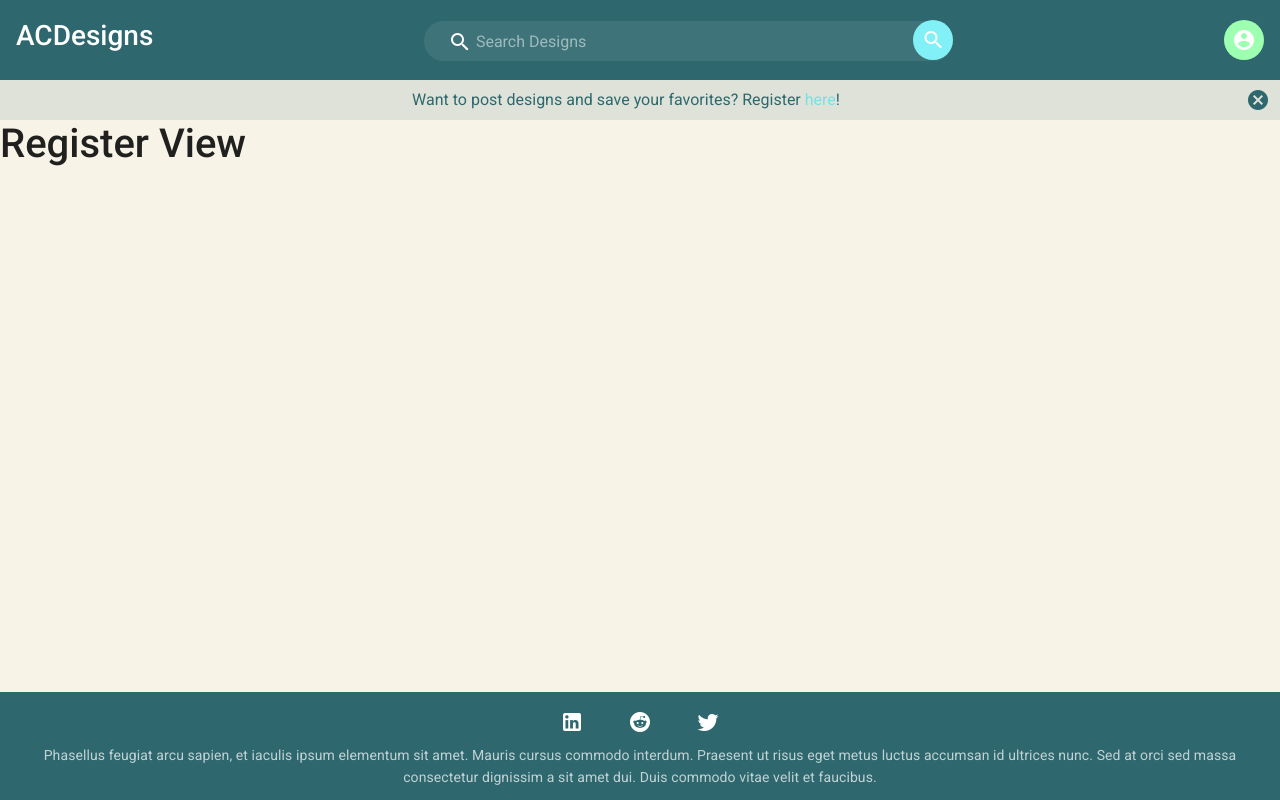
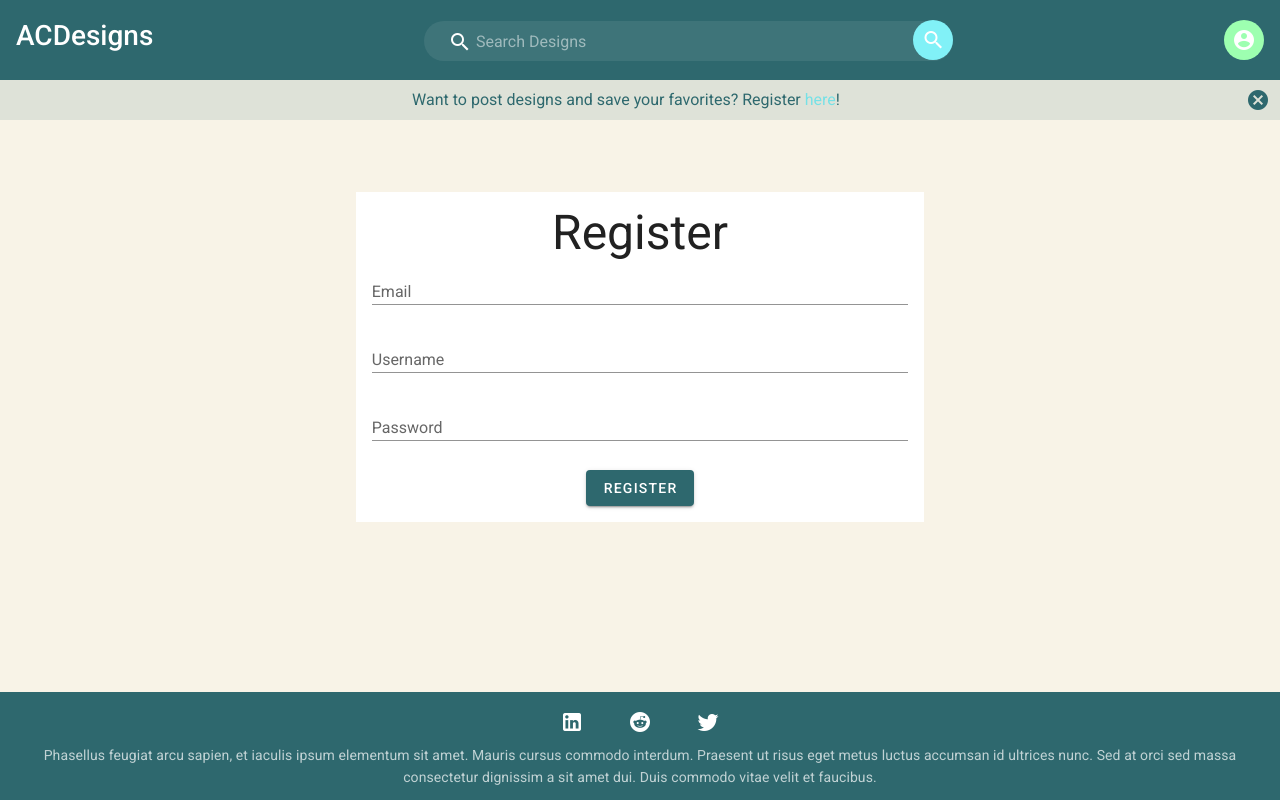
Before and after one commit to ShelbyKone/ACDesigns, a Vue app in the folder acdesigns/: page /register in a window 1280 px wide. Built offline with nearby package versions, Linux system fonts and the light colour scheme.

Commit message:
ui changes

```diff
--- a/acdesigns/src/components/Navbar.vue
+++ b/acdesigns/src/components/Navbar.vue
@@ -55,6 +55,11 @@
             </v-btn>
           </v-list-item>
           <v-list-item v-if="$store.state.isLoggedIn">
+            <v-btn to="/register" text block>
+              <span>Register</span>
+            </v-btn>
+          </v-list-item>
+          <v-list-item v-if="$store.state.isLoggedIn">
             <v-btn to="/profile" text block>
               <span>Profile</span>
             </v-btn>
@@ -90,8 +95,7 @@ a {
 export default {
   name: "Navbar",
   data: function () {
-    return {
-    };
+    return {};
   },
   methods: {
     logout: function () {
--- a/acdesigns/src/plugins/vuetify.js
+++ b/acdesigns/src/plugins/vuetify.js
@@ -11,6 +11,7 @@ export default new Vuetify({
                 secondary: "#9dffb0",
                 dark: "#2e686e",
                 light: "#f8f3e7",
+                shadow: "#f0ebdf",
                 error: "#FF5252",
                 white: "#FFFFFF",
                 black: "#000000"
--- a/acdesigns/src/views/Auth/Login.vue
+++ b/acdesigns/src/views/Auth/Login.vue
@@ -1,7 +1,44 @@
 <template>
-  <div>
-    <h1>Login View</h1>
-  </div>
+  <v-container>
+    <v-row class="justify-center mt-12">
+      <v-col class="col-md-6" align="center">
+        <v-card flat class="rounded-0">
+          <v-card-title class="justify-center text-h3"
+            >Login</v-card-title
+          >
+          <v-card-text>
+            <v-form>
+              <v-text-field
+                label="Email"
+                color="dark"
+                dense
+                clearable
+              >
+              </v-text-field>
+              <v-text-field
+                label="Password"
+                color="dark"
+                type="password"
+                class="mt-6"
+                dense
+                clearable
+              >
+              </v-text-field>
+              <div>
+                <router-link to="/register" class="grey--text">
+                  Don't have an account? Sign up here!
+                </router-link>
+              </div>
+              <div>
+                <a class="grey--text">Forgot your password?</a>
+              </div>
+              <v-btn class="mt-3" color="dark" dark>Login</v-btn>
+            </v-form>
+          </v-card-text>
+        </v-card>
+      </v-col>
+    </v-row>
+  </v-container>
 </template>
 
 <script>
--- a/acdesigns/src/views/Auth/Register.vue
+++ b/acdesigns/src/views/Auth/Register.vue
@@ -1,7 +1,44 @@
 <template>
-  <div>
-    <h1>Register View</h1>
-  </div>
+  <v-container>
+    <v-row class="justify-center mt-12">
+      <v-col class="col-md-6" align="center">
+        <v-card flat class="rounded-0">
+          <v-card-title class="justify-center text-h3"
+            >Register</v-card-title
+          >
+          <v-card-text>
+            <v-form>
+              <v-text-field
+                label="Email"
+                color="dark"
+                dense
+                clearable
+              >
+              </v-text-field>
+              <v-text-field
+                label="Username"
+                class="mt-6"
+                color="dark"
+                dense
+                clearable
+              >
+              </v-text-field>
+              <v-text-field
+                label="Password"
+                class="mt-6"
+                color="dark"
+                type="password"
+                dense
+                clearable
+              >
+              </v-text-field>
+              <v-btn class="mt-3" color="dark" dark>Register</v-btn>
+            </v-form>
+          </v-card-text>
+        </v-card>
+      </v-col>
+    </v-row>
+  </v-container>
 </template>
 
 <script>
--- a/acdesigns/src/views/Home.vue
+++ b/acdesigns/src/views/Home.vue
@@ -1,7 +1,29 @@
 <template>
   <div>
     <div>
-      <v-container class="my-3">
+      <v-container class="my-6">
+        <v-row class="mb-n6">
+          <v-col>
+            <v-row justify="center">
+              <v-select
+                class="shrink"
+                :items="sort"
+                :value="sort[0]"
+                filled
+                rounded
+                dense
+              ></v-select>
+              <v-select
+                class="ml-3 shrink"
+                :items="filter"
+                :value="filter[0]"
+                filled
+                rounded
+                dense
+              ></v-select>
+            </v-row>
+          </v-col>
+        </v-row>
         <v-row class="mx-auto" justify="center">
           <DesignCard
             v-for="n in 10"
@@ -13,10 +35,19 @@
             class="ma-3"
           />
         </v-row>
+        <v-row class="mt-6" justify="center">
+          <v-btn color="dark" dark>Load More</v-btn>
+        </v-row>
       </v-container>
     </div>
   </div>
 </template>
+
+<style>
+.v-select__selections input {
+  max-width: 11px;
+}
+</style>
 
 <script>
 import DesignCard from "@/components/DesignCard";
@@ -25,7 +56,7 @@ export default {
   name: "Home",
   data: function () {
     return {
-      title: "Serenity Dress",
+      title: "Flower Dress",
       imageURL:
         "https://i.pinimg.com/originals/bf/61/74/bf61742604dafed27f29956362eb7bc7.jpg",
       designId: "1234",
@@ -41,6 +72,8 @@ export default {
         "tulips",
         "summer",
       ],
+      sort: ["Popular this week", "Popular this month", "New"],
+      filter: ["All", "Shirts", "Dresses", "Hats", "Paths", "Misc"],
     };
   },
   components: {
--- a/acdesigns/src/views/Profile/ProfileEdit.vue
+++ b/acdesigns/src/views/Profile/ProfileEdit.vue
@@ -1,7 +1,40 @@
 <template>
-  <div>
-    <h1>Profile Edit View</h1>
-  </div>
+  <v-container>
+    <v-row class="justify-center mt-1">
+      <v-col class="col-md-6" align="center">
+        <v-form>
+          <v-text-field label="Email" color="dark" filled dense clearable>
+          </v-text-field>
+          <v-text-field label="Island Rep" color="dark" filled dense clearable>
+          </v-text-field>
+          <v-text-field label="Island Name" color="dark" filled dense clearable>
+          </v-text-field>
+          <v-text-field
+            label="Creator Code"
+            color="dark"
+            filled
+            dense
+            clearable
+          >
+          </v-text-field>
+          <v-textarea
+            name="input-7-1"
+            label="About"
+            color="dark"
+            filled
+            flat
+          ></v-textarea>
+          <div>
+            <v-btn small>Upload Image</v-btn>
+            <span class="ml-3">No image selected.</span>
+          </div>
+          <div class="mt-6">
+            <v-btn color="dark" dark>Update</v-btn>
+          </div>
+        </v-form>
+      </v-col>
+    </v-row>
+  </v-container>
 </template>
 
 <script>
```
